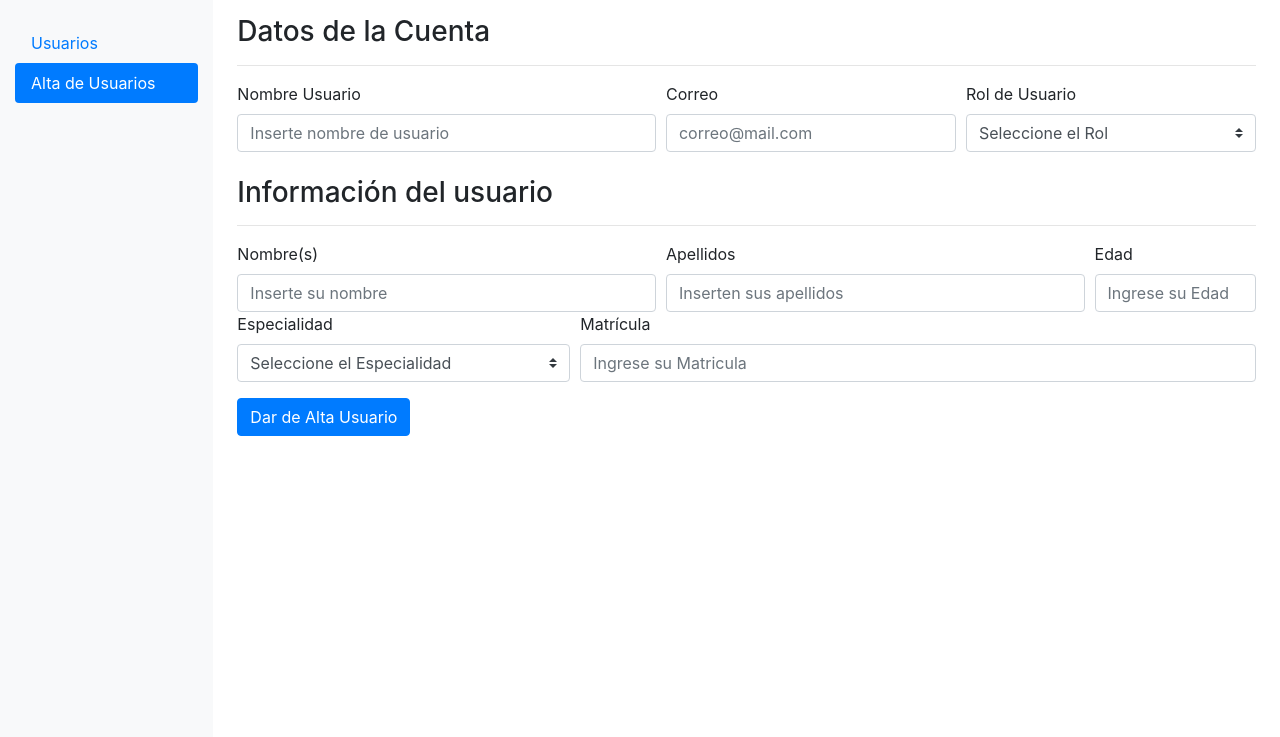
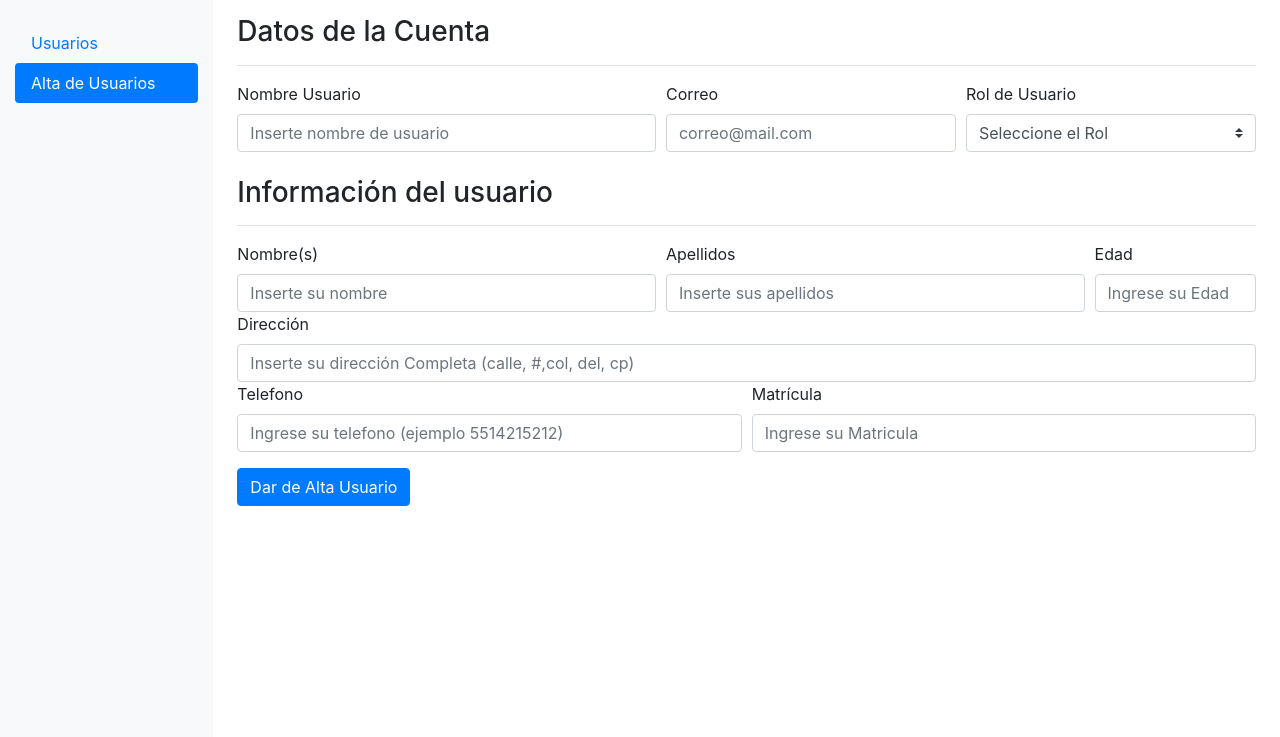
Before and after one commit to SkyllerXBruce/aleph, a CodeIgniter app: page /database/index.php/users/create in a window 1280 px wide. Shown: the part 63-800 px from the top of the page. Run offline with CodeIgniter, Linux system fonts and the light colour scheme.

Commit message:
Se elimino el status del usuario y se cambio por telefono y dirreccion en la DB como en las vistas

```diff
--- a/application/controllers/Users.php
+++ b/application/controllers/Users.php
@@ -52,7 +52,8 @@ class Users extends CI_Controller {
         $rol = $this->input->post('rol');
         $name = $this->input->post('name');
         $lastname = $this->input->post('lastname');
-        $esp = $this->input->post('esp');
+        $tel = $this->input->post('tel');
+        $dir = $this->input->post('dir');
         $edad = $this->input->post('edad');
         $matricula = $this->input->post('matricula');
         // Carga las Reglas del helper users_rules y las agrega al Formulario
@@ -67,7 +68,6 @@ class Users extends CI_Controller {
                 'contrasena' => random_string('alnum',8), // Crea una contraseña aleatoria alphanumerica de 8 caracteres
                 'correo' => $correo,
                 'rol' => $rol,
-                'status' => "En linea",
             );
             // Datos para la tabla Info Usuarios
             $user_info = array(
@@ -75,7 +75,8 @@ class Users extends CI_Controller {
                 'apellidos' => $lastname,
                 'matricula' => $matricula,
                 'edad' =>  $edad,
-                'especialidad' => $esp,
+                'telefono' => $tel,
+                'direccion' => $dir,
             );
             // Verifica si los datos fueron agregados Correctamente, si no manda error 500 de Codeigniter
 			if(!$this->InfoUsers->save($user,$user_info)){
--- a/application/helpers/users/users_rules_helper.php
+++ b/application/helpers/users/users_rules_helper.php
@@ -48,20 +48,29 @@ if(!function_exists('getCreateUserRules')){
                 )
             ),
             array(
-                'field' => 'esp',
-                'label' => 'Especialidad',
-                'rules' => 'required',
-                'errors' => array(
-                    'required' => 'El %s es requerida.', // manda error si no hay datos encontrados
-                )
-            ),
-            array(
                 'field' => 'edad',
                 'label' => 'Edad',
                 'rules' => 'required|is_natural_no_zero',
                 'errors' => array(
                     'required' => 'La %s es requerida.', // manda error si no hay datos encontrados
                     'is_natural_no_zero' => 'La %s no es Valida.' // manda error si el dato no es un numero natural
+                )
+            ),
+            array(
+                'field' => 'dir',
+                'label' => 'Direccion',
+                'rules' => 'required',
+                'errors' => array(
+                    'required' => 'La %s es requerida.', // manda error si no hay datos encontrados
+                )
+            ),
+            array(
+                'field' => 'tel',
+                'label' => 'Telefono',
+                'rules' => 'required|is_natural_no_zero',
+                'errors' => array(
+                    'required' => 'El %s es requerido.', // manda error si no hay datos encontrados
+                    'is_natural_no_zero' => 'El %s no es Valido.' // manda error si el dato no es un numero natural
                 )
             ),
             array(
--- a/application/views/admin_sistema/create_user.php
+++ b/application/views/admin_sistema/create_user.php
@@ -51,7 +51,7 @@
 			<!-- Atributos para los Apellidos del Usuario -->
 			<div class="col-5">
 				<label for="">Apellidos</label>
-				<input name="lastname" class="form-control" type="text" placeholder="Inserten sus apellidos" value="<?= set_value('lastname') ?>">
+				<input name="lastname" class="form-control" type="text" placeholder="Inserte sus apellidos" value="<?= set_value('lastname') ?>">
 				<div class="text-danger"><?= form_error('lastname') ?></div>
 			</div>
 			<!-- Atributos para la Edad del Usuario -->
@@ -61,19 +61,21 @@
 				<div class="text-danger"><?= form_error('edad') ?></div>
 			</div>
 		</div>
-		<!-- Fila de Datos de la Informacion Especializada del Usuario -->
+		<!-- Fila de Datos de la Informacion de Localizacion del Usuario -->
     	<div class="form-row">
-			<!-- Atributos para la Especialidad del Usuario -->
-            <div class="col-4">
-                <label for="">Especialidad</label>
-                <select name="esp" class="custom-select">
-                    <option selected value="">Seleccione el Especialidad</option>
-                    <option <?= set_value('esp') == 'Administrador de Sistema' ? 'selected' : ''; ?> value="Administrador de Sistema">Administrador de Sistemas</option>
-                    <option <?= set_value('esp') == 'Administrador de Estudio' ? 'selected' : ''; ?> value="Administrador de Estudio">Administrador de Estudios</option>
-                    <option <?= set_value('esp') == 'Encuestador' ? 'selected' : ''; ?> value="Encuestador">Encuestador</option>
-                    <option <?= set_value('esp') == 'Analista' ? 'selected' : ''; ?> value="Analista">Analista</option>
-                </select>
-                <div class="text-danger"><?= form_error('esp') ?></div>
+			<!-- Atributos para la dirreccion del Usuario -->
+			<div class="col">
+				<label for="">Dirección</label>
+				<input name="dir" class="form-control" type="text" placeholder="Inserte su dirección Completa (calle, #,col, del, cp)" value="<?= set_value('dir') ?>">
+				<div class="text-danger"><?= form_error('dir') ?></div>
+			</div>
+    	</div>
+		<div class="form-row">
+			<!-- Atributos para el telefono del Usuario -->
+			<div class="col">
+				<label for="">Telefono</label>
+				<input name="tel" type="text" class="form-control" placeholder="Ingrese su telefono (ejemplo 5514215212)" value="<?= set_value('tel') ?>">
+				<div class="text-danger"><?= form_error('tel') ?></div>
 			</div>
 			<!-- Atributos para la Matricula del Usuario -->
     		<div class="col">
@@ -81,7 +83,7 @@
 				<input name="matricula" type="text" class="form-control" placeholder="Ingrese su Matricula" value="<?= set_value('matricula') ?>">
 				<div class="text-danger"><?= form_error('matricula') ?></div>
 			</div>
-    	</div>
+		</div>
 	</div>
 	<!-- Boton para el Agregar Todos los Datos -->
     <div class="form-group">
```
Also changed, not shown: application/migrations/002_create_info_usuario.php.
